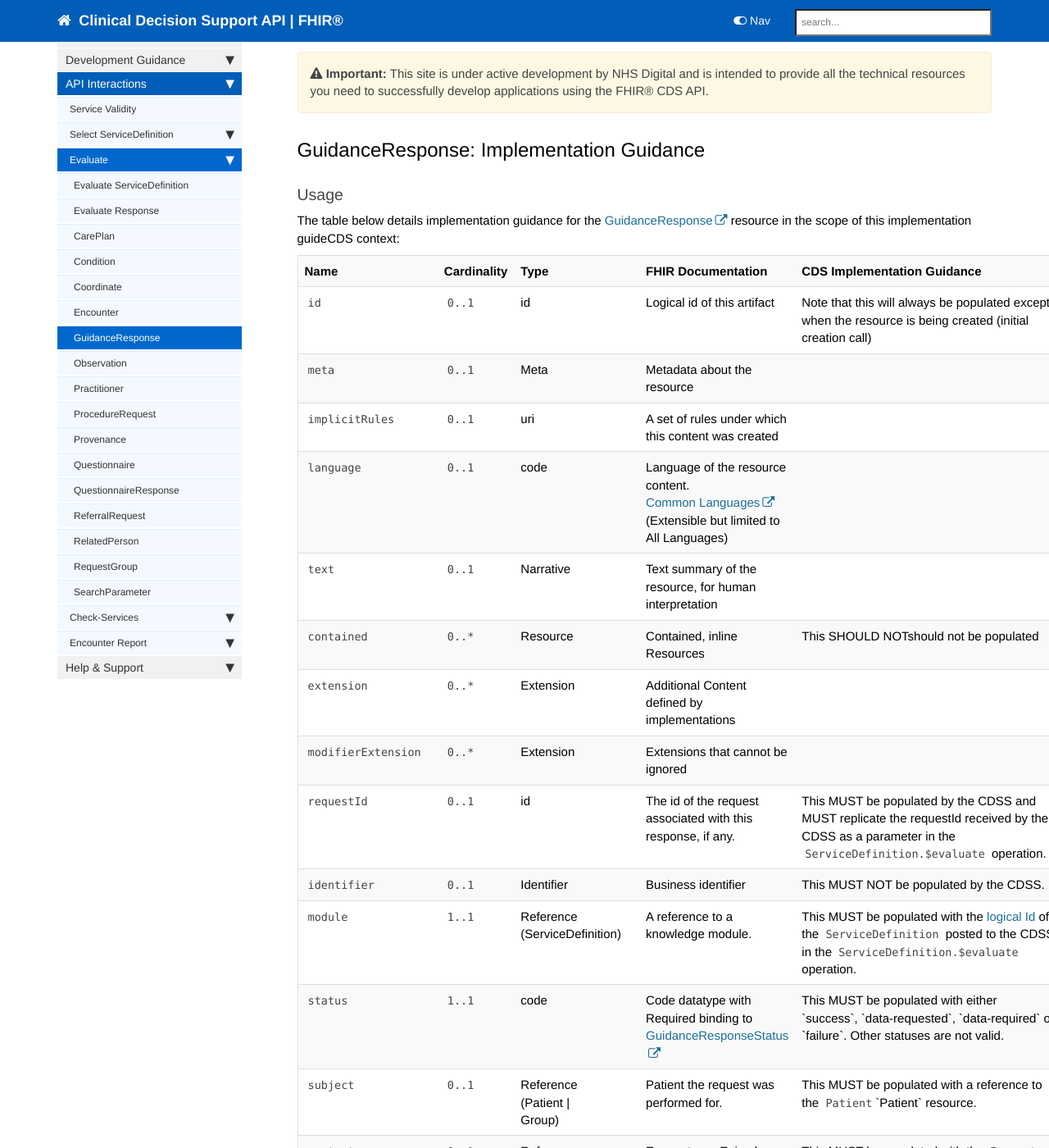
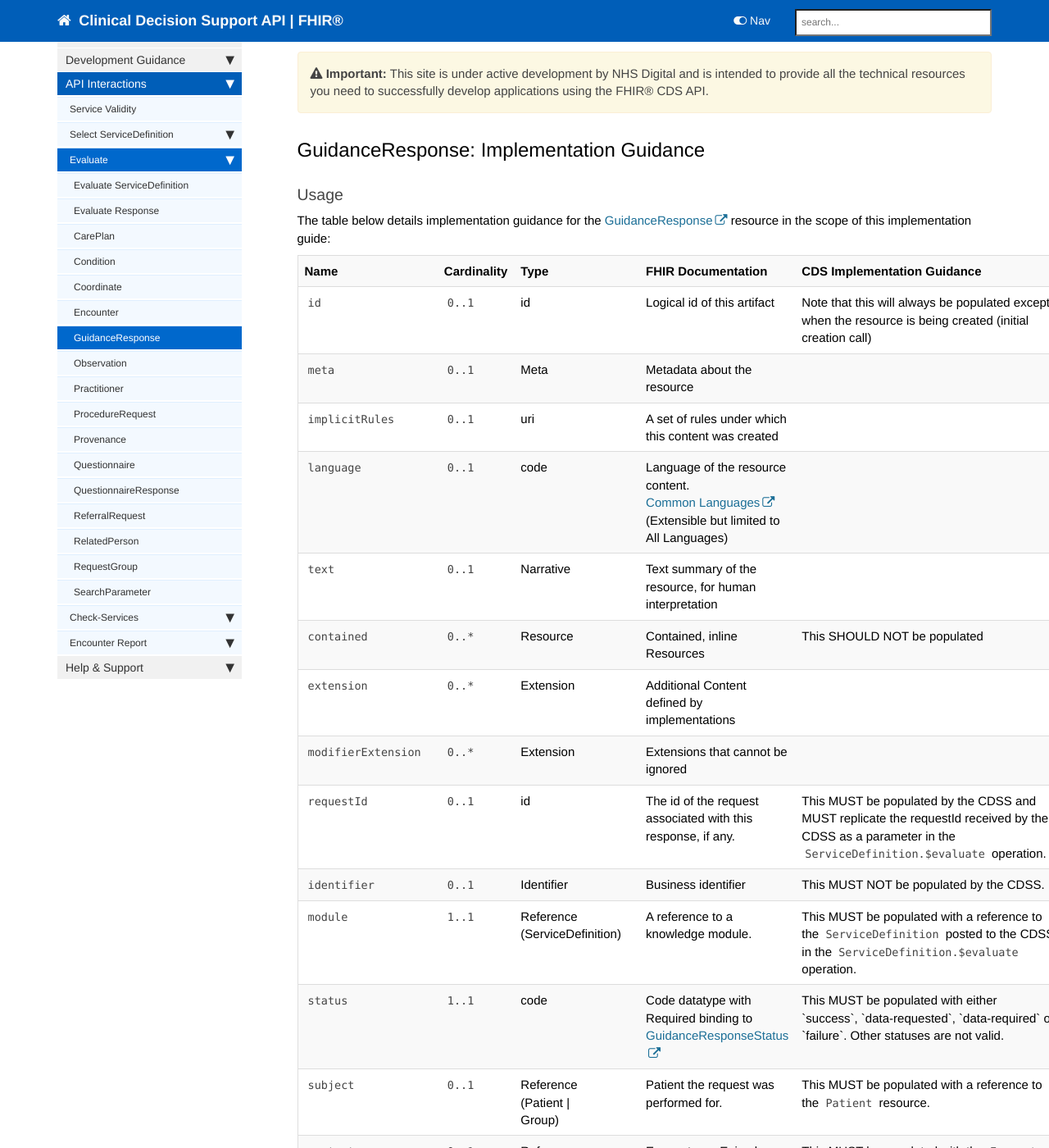
Before and after one commit to nhsconnect/FHIR-CDS, a Jekyll site: the page built from pages/explore/api_guidance_response.md, in a window 1280 px wide and 1400 px high, scrolled down 239 px. Shown: the whole window at 82% size. Built offline with Jekyll 4.4.1, drawn with Linux system fonts in a browser that asks for light colours; nearby versions of some CDN libraries; our own code applies the rules of GitHub Pages for plain Markdown files; comment, search, counter and statistics services are not loaded.

Commit message:
Revert "pages/explore/api_guidance_response.md updated from https://stackedit.io/"
This reverts commit bcf04208451520508cc2987fa5a9c7c40bd8c5d8.

```diff
--- a/pages/explore/api_guidance_response.md
+++ b/pages/explore/api_guidance_response.md
@@ -16,7 +16,7 @@ summary: GuidanceResponse implementation guidance
 ## GuidanceResponse: Implementation Guidance ##
 ### Usage ###
 
-The table below details implementation guidance for the [GuidanceResponse](http://hl7.org/fhir/stu3/guidanceresponse.html) resource in the scope of this implementation guideCDS context:
+The table below details implementation guidance for the [GuidanceResponse](http://hl7.org/fhir/stu3/guidanceresponse.html) resource in the scope of this implementation guide:
 <table style="min-width:100%;width:100%">
 
 <tr>
@@ -66,7 +66,7 @@ The table below details implementation guidance for the [GuidanceResponse](http:
     <td><code class="highlighter-rouge">0..*</code></td>
     <td>Resource</td>
     <td>Contained, inline Resources</td>
-	<td>This SHOULD NOTshould not be populated</td>
+	<td>This SHOULD NOT be populated</td>
 </tr>
 <tr>
   <td><code class="highlighter-rouge">extension</code></td>
@@ -101,7 +101,7 @@ The table below details implementation guidance for the [GuidanceResponse](http:
       <td><code class="highlighter-rouge">1..1</code></td>
     <td>Reference<br>(ServiceDefinition)</td>
     <td>A reference to a knowledge module.</td>
-<td>This MUST be populated with the <a hreference to="http://hl7.org/fhir/STU3/resource.html#id">logical Id</a> of the <code class="highlighter-rouge">ServiceDefinition</code> posted to the CDSS in the <code class="highlighter-rouge">ServiceDefinition.$evaluate</code> operation.</td>
+<td>This MUST be populated with a reference to the <code class="highlighter-rouge">ServiceDefinition</code> posted to the CDSS in the <code class="highlighter-rouge">ServiceDefinition.$evaluate</code> operation.</td>
  </tr>
 <tr>
   <td><code class="highlighter-rouge">status</code></td>
@@ -115,7 +115,7 @@ The table below details implementation guidance for the [GuidanceResponse](http:
       <td><code class="highlighter-rouge">0..1</code></td>
     <td>Reference<br>(Patient |<br>Group)</td>
     <td>Patient the request was performed for.</td>
-<td>This MUST be populated with a reference to the <code class="highlighter-rouge">Patient</code>`Patient` resource.</td>
+<td>This MUST be populated with a reference to the <code class="highlighter-rouge">Patient</code> resource.</td>
  </tr>
 <tr>
   <td><code class="highlighter-rouge">context</code></td>
```
Also changed, not shown: other parts of pages/explore/api_guidance_response.md (+0 -13 lines).
